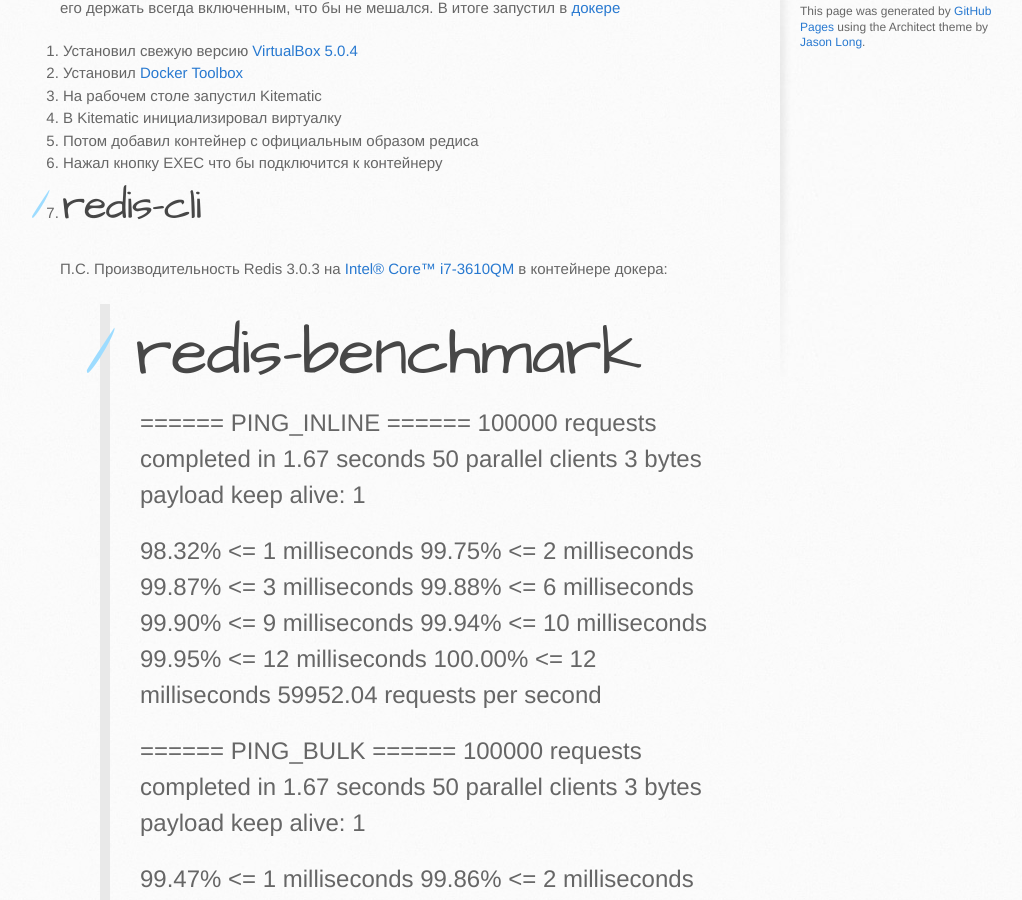
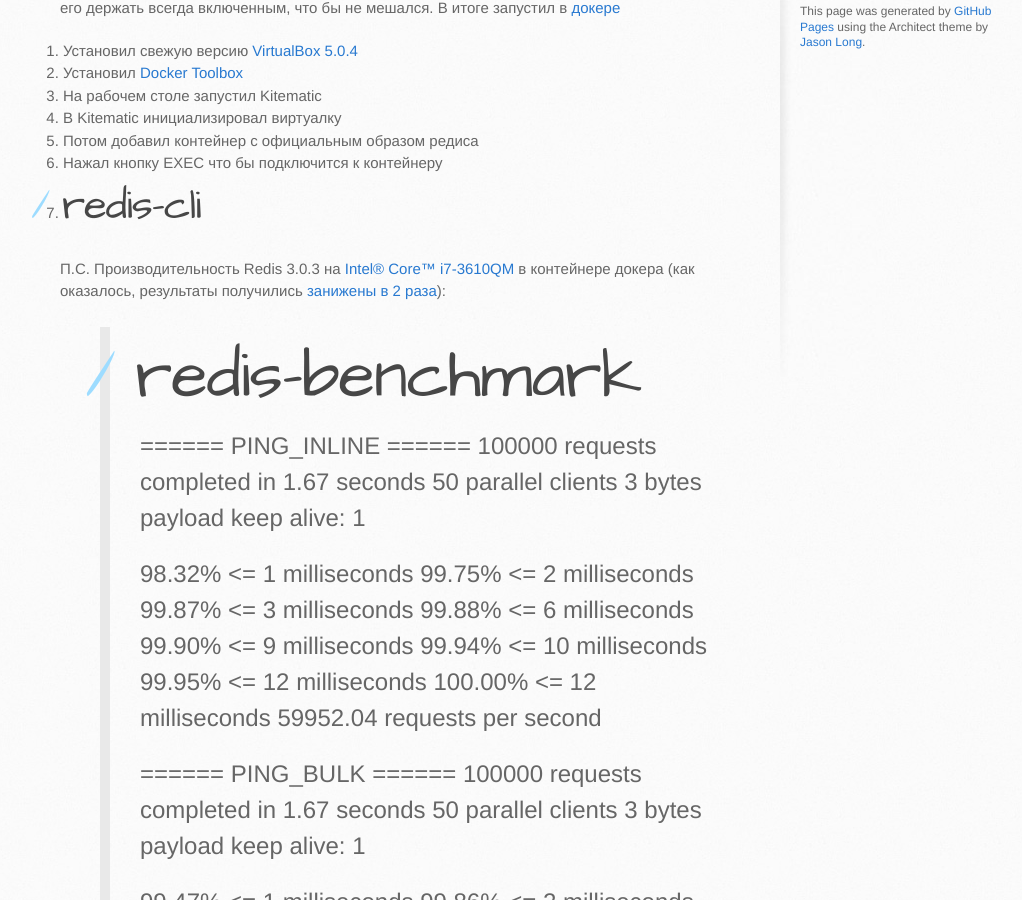
Before and after one commit to volodin-aa/volodin-aa.github.io, a Jekyll site: the page built from _posts/2015-09-28-redis-win.md, in a window 1280 px wide and 900 px high, scrolled down 359 px. Shown: the whole window, without its empty margins (110-1132 px from the left). Built offline with Jekyll 4.4.1, drawn with Linux system fonts in a browser that asks for light colours.

Commit message:
Мелкие правки

```diff
--- a/_posts/2015-09-28-redis-win.md
+++ b/_posts/2015-09-28-redis-win.md
@@ -15,7 +15,7 @@
 7. Нажал кнопку EXEC что бы подключится к контейнеру
 8. # redis-cli
 
-П.С. Производительность Redis 3.0.3 на [Intel® Core™ i7-3610QM](http://ark.intel.com/ru/products/64899) в контейнере докера:
+П.С. Производительность Redis 3.0.3 на [Intel® Core™ i7-3610QM](http://ark.intel.com/ru/products/64899) в контейнере докера (как оказалось, результаты получились [занижены в 2 раза](/obvious/2015/10/04/tweak-docker-toolbox.html)):
 
 > # redis-benchmark
 > ====== PING_INLINE ======
```
Also changed, not shown: _posts/2015-10-04-redis-on-the-windowsill.md (+1 -1 lines), files/redis-on-the-windowsill/vm-win.png, files/tweak-docker-toolbox/raw.png.
